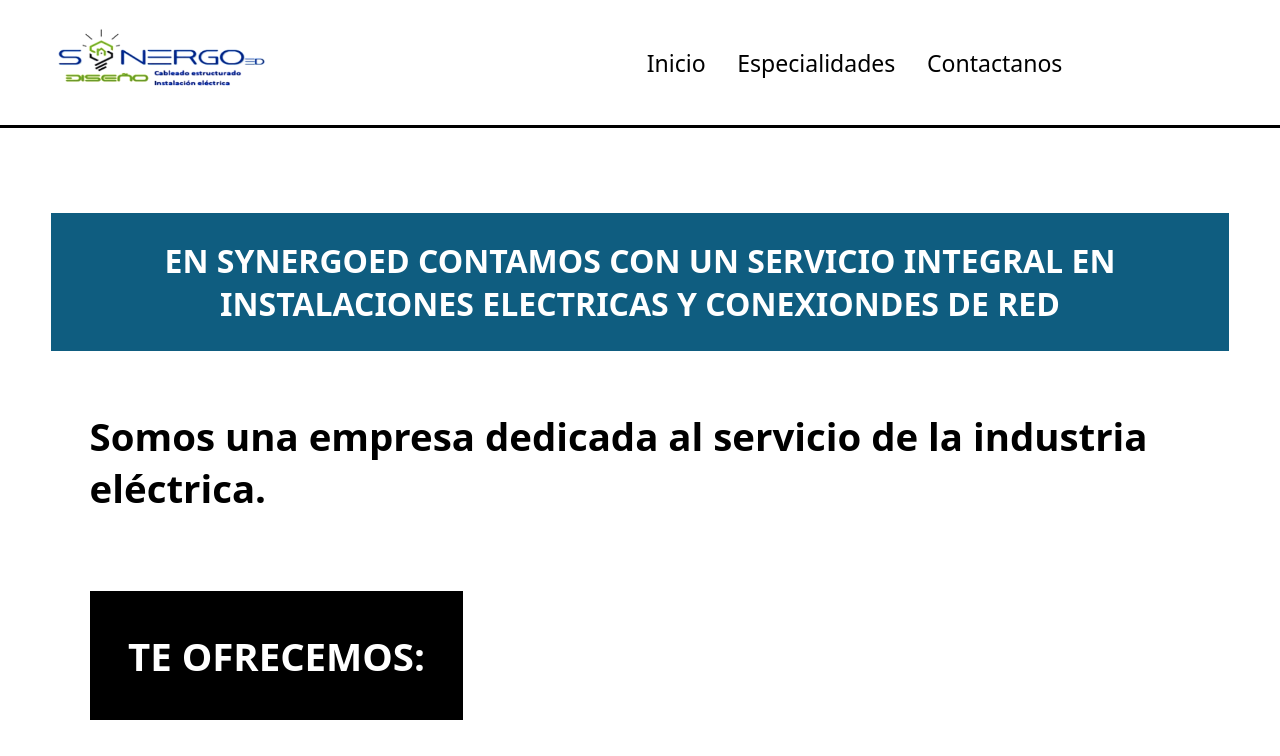
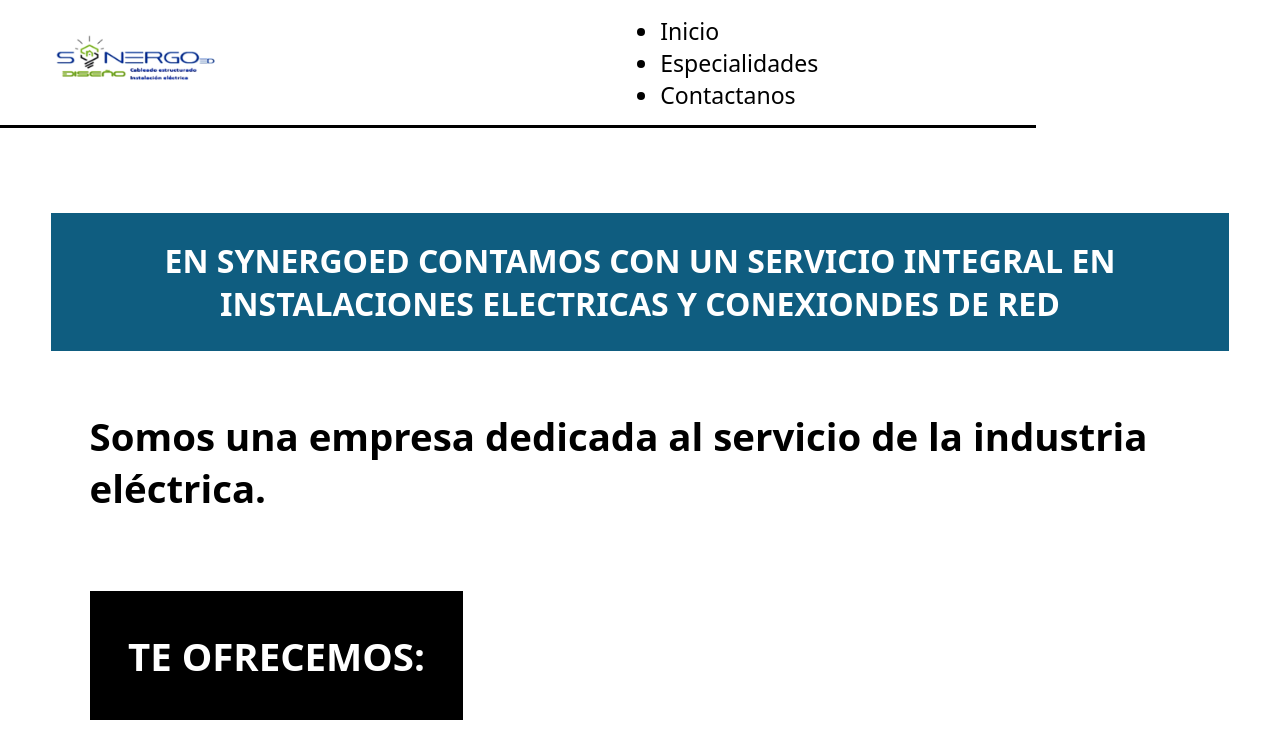
Before and after one commit to SynergoED/SynergoED, a plain HTML site: page index.html in a window 1280 px wide. Shown: the top 756 px of the page. Drawn offline with Linux system fonts and the light colour scheme; a web font is replaced by a local one.

Commit message:
index.html

```diff
--- a/index.html
+++ b/index.html
@@ -49,11 +49,7 @@
 			<div class="navegador">
 
 				<nav class="header__inicio__nav">
-
-					<a class="header__a" href="index.html">Inicio</a>
-					<a class="header__a" href="Especialidades.html">Especialidades</a>
-					<a class="header__a" href="Contactos.html">Contactanos</a>
-
+					<ul><li><a class="header__a" href="index.html">Inicio</a></li><li><a class="header__a" href="Especialidades.html">Especialidades</a></li><li><a class="header__a" href="Contactos.html">Contactanos</a></li></ul>
 				</nav>
 
 			</div>
```
